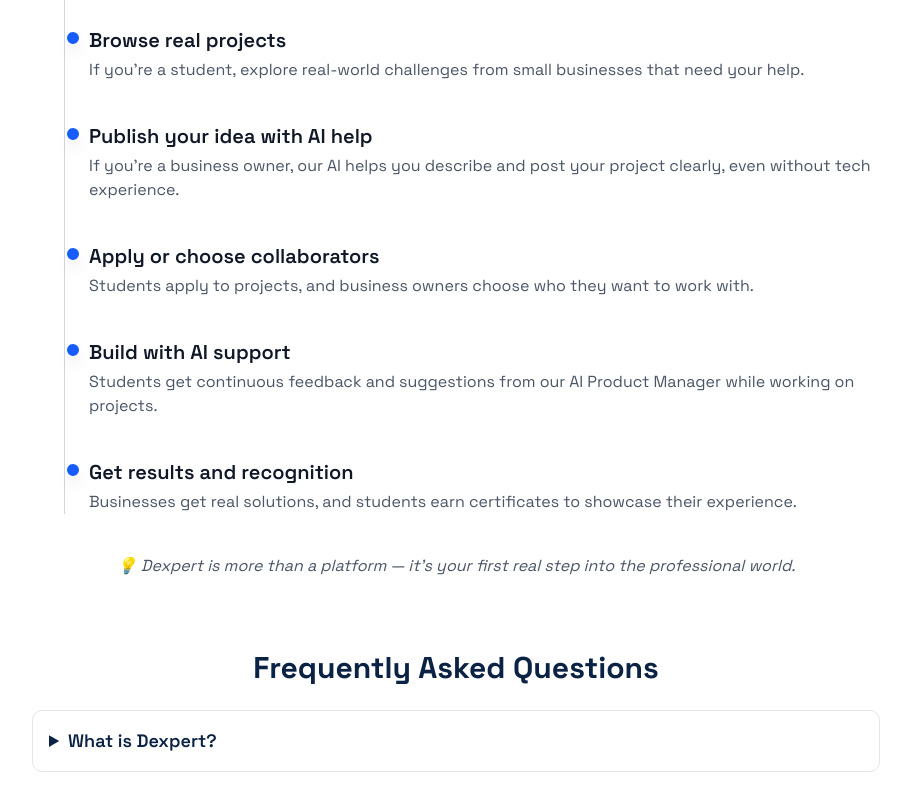
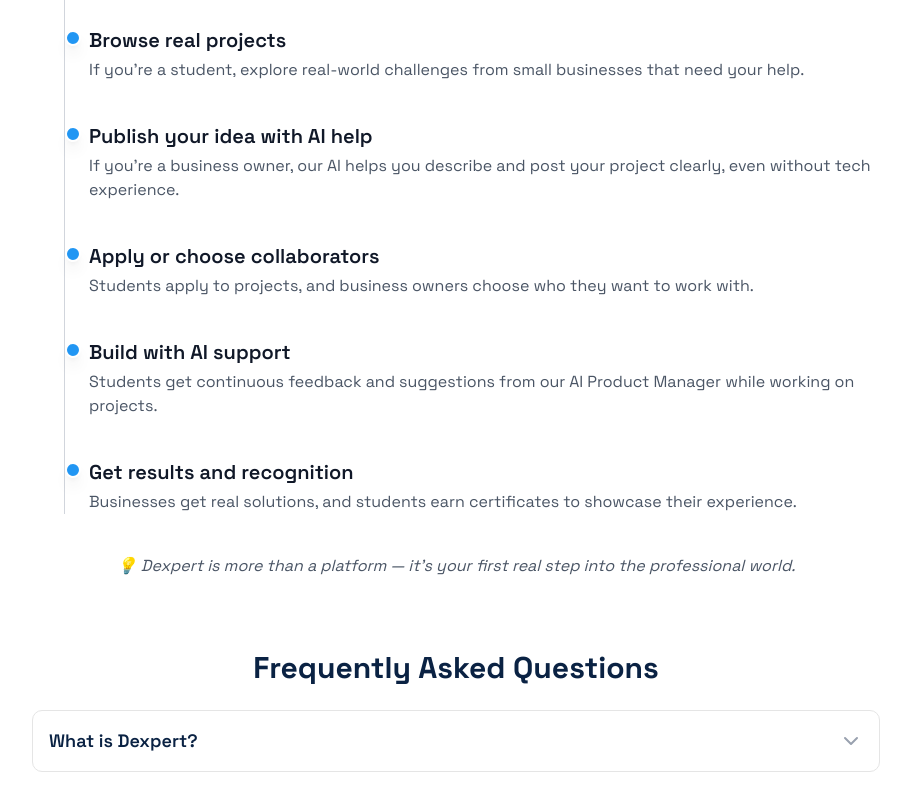
Before and after one commit to rocampos08/Dexpert, a Next.js app: page / in a window 1280 px wide. Shown: the part 900-1687 px from the top of the page, without its empty margins (184-1095 px from the left). Built offline with nearby package versions, Linux system fonts and the light colour scheme; no server answers; the database is empty.

Commit message:
Changes in GUIDE and FAQ

```diff
--- a/app/(main)/(routes)/(root)/components/ExperienceBanner/ExperienceBanner.tsx
+++ b/app/(main)/(routes)/(root)/components/ExperienceBanner/ExperienceBanner.tsx
@@ -36,7 +36,7 @@
 work and thus work in the company you want and achieve your professional goals.
         </p>
                 <div className="flex items-center justify-center gap-3 md:justify-start md:gap-10">
-                  <Link href="/projects" className="px-3 border-[#0a2243] text-[#0a2243] py-2 transition-all border-2 cursor-pointer text-md w-fit rounded-xl hover:shadow-xl hover:shadow-[#0a2243]/50"
+                  <Link href="/projects" className="px-3 border-[#0a2243] text-[#0a2243] py-2 transition-all border-2 cursor-pointer text-md w-fit rounded-xl hover:shadow-xl hover:shadow-[#0a2243]/30"
                   >Go to projects</Link>
                 </div>
 
--- a/app/(main)/(routes)/(root)/components/Faq/Faq.tsx
+++ b/app/(main)/(routes)/(root)/components/Faq/Faq.tsx
@@ -1,4 +1,11 @@
+"use client";
+
+import { useState } from "react";
+import { ChevronDown } from "lucide-react"; // Usa Lucide o cambia por otro ícono si prefieres
+
 export function Faq() {
+  const [openIndex, setOpenIndex] = useState<number | null>(null);
+
   const faqs = [
     {
       question: "What is Dexpert?",
@@ -46,13 +53,32 @@
     <div className="max-w-4xl mx-auto p-6 text-[#0a2243]">
       <h2 className="text-3xl font-bold mb-6 text-center">Frequently Asked Questions</h2>
       <div className="space-y-4">
-        {faqs.map((faq, index) => (
-          <details key={index} className="border rounded-lg p-4
-           transition-shadow hover:shadow-lg  cursor-pointer">
-            <summary className="font-semibold text-lg">{faq.question}</summary>
-            <p className="mt-2 text-Black-700">{faq.answer}</p>
-          </details>
-        ))}
+        {faqs.map((faq, index) => {
+          const isOpen = openIndex === index;
+          return (
+            <div
+              key={index}
+              className={`border rounded-lg p-4 transition-shadow cursor-pointer flex flex-col gap-2 ${
+                isOpen ? "border-[#2196f3] shadow-lg" : "hover:shadow-md"
+              }`}
+              onClick={() =>
+                setOpenIndex(isOpen ? null : index)
+              }
+            >
+              <div className="flex justify-between items-center">
+                <span className="font-semibold text-lg">{faq.question}</span>
+                <ChevronDown
+                  className={`transition-transform duration-300 ${
+                    isOpen ? "rotate-180 text-[#2196f3]" : "text-gray-400"
+                  }`}
+                />
+              </div>
+              {isOpen && (
+                <p className="mt-2 text-[#0a2243]">{faq.answer}</p>
+              )}
+            </div>
+          );
+        })}
       </div>
     </div>
   );
--- a/app/(main)/(routes)/(root)/components/Guide/Guide.tsx
+++ b/app/(main)/(routes)/(root)/components/Guide/Guide.tsx
@@ -40,7 +40,7 @@
       <div className="relative border-l border-gray-300 ml-4 sm:ml-6">
         {steps.map((step, index) => (
           <div key={index} className="mb-10 ml-4 sm:ml-6 relative">
-            <div className="absolute -left-5 sm:-left-6 top-1 w-4 h-4 bg-blue-600 rounded-full border-2 border-white shadow-lg"></div>
+            <div className="absolute -left-5 sm:-left-6 top-1 w-4 h-4 bg-[#2196f3] rounded-full border-2 border-white shadow-lg"></div>
             <h3 className="text-xl font-semibold text-gray-900">{step.title}</h3>
             <p className="text-gray-600 mt-1 text-base">{step.description}</p>
           </div>
```
